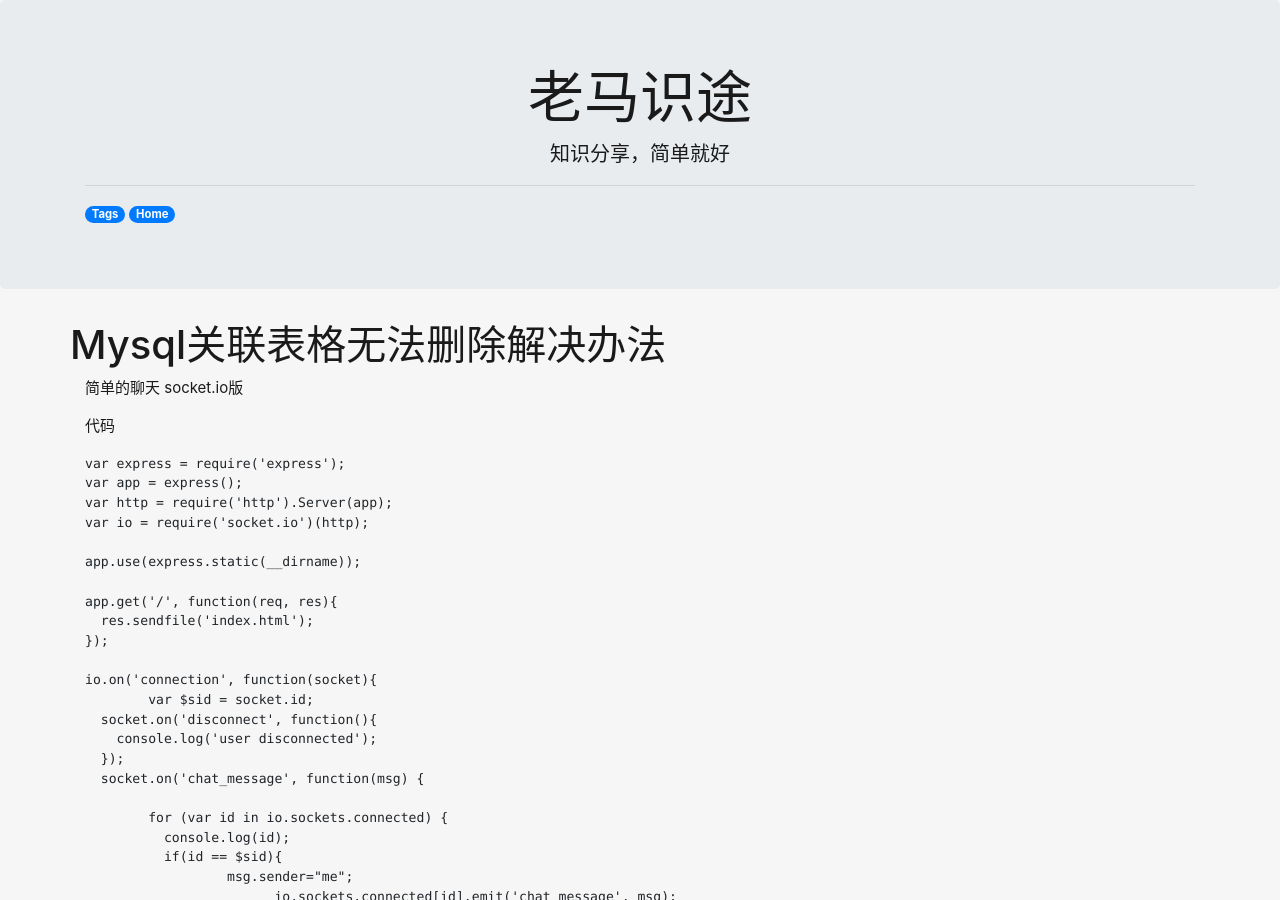
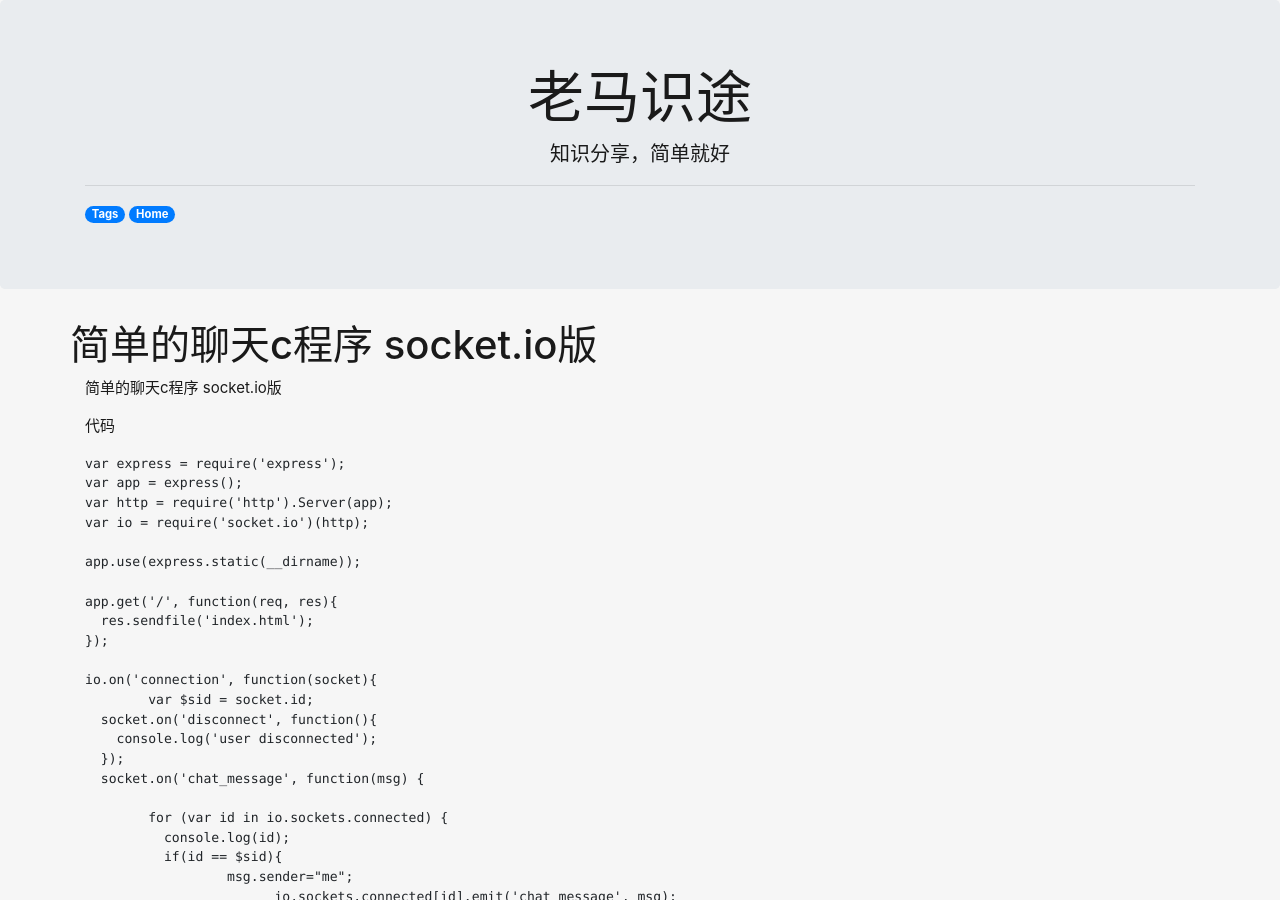
Before and after one commit to cfwin/cfwin.github.io, a Jekyll site: the page built from _posts/2018-11-20-简单的聊天c程序 socket.io版-post.markdown, in a window 1280 px wide and 900 px high. Built offline with Jekyll 4.4.1, drawn with Linux system fonts in a browser that asks for light colours.

Commit message:
Update and rename 2018-11-20-Mysql关联表格无法删除解决办法-post.markdown to 2018-11-20-简单的聊天c程序 socket.io版-post.markdown

```diff
--- a/_posts/2018-11-20-Mysql关联表格无法删除解决办法-post.markdown
+++ b/_posts/2018-11-20-简单的聊天c程序 socket.io版-post.markdown
@@ -1,6 +1,6 @@
 ---
 layout: post
-title: Mysql关联表格无法删除解决办法
+title: 简单的聊天c程序 socket.io版
 date: 2018-11-20 18:32:24.000000000 +09:00
 catalog: 	 true
 categories: Nodejs
@@ -10,7 +10,7 @@ tags:
 
 
 
-简单的聊天 socket.io版
+简单的聊天c程序 socket.io版
 
 
 代码
```
